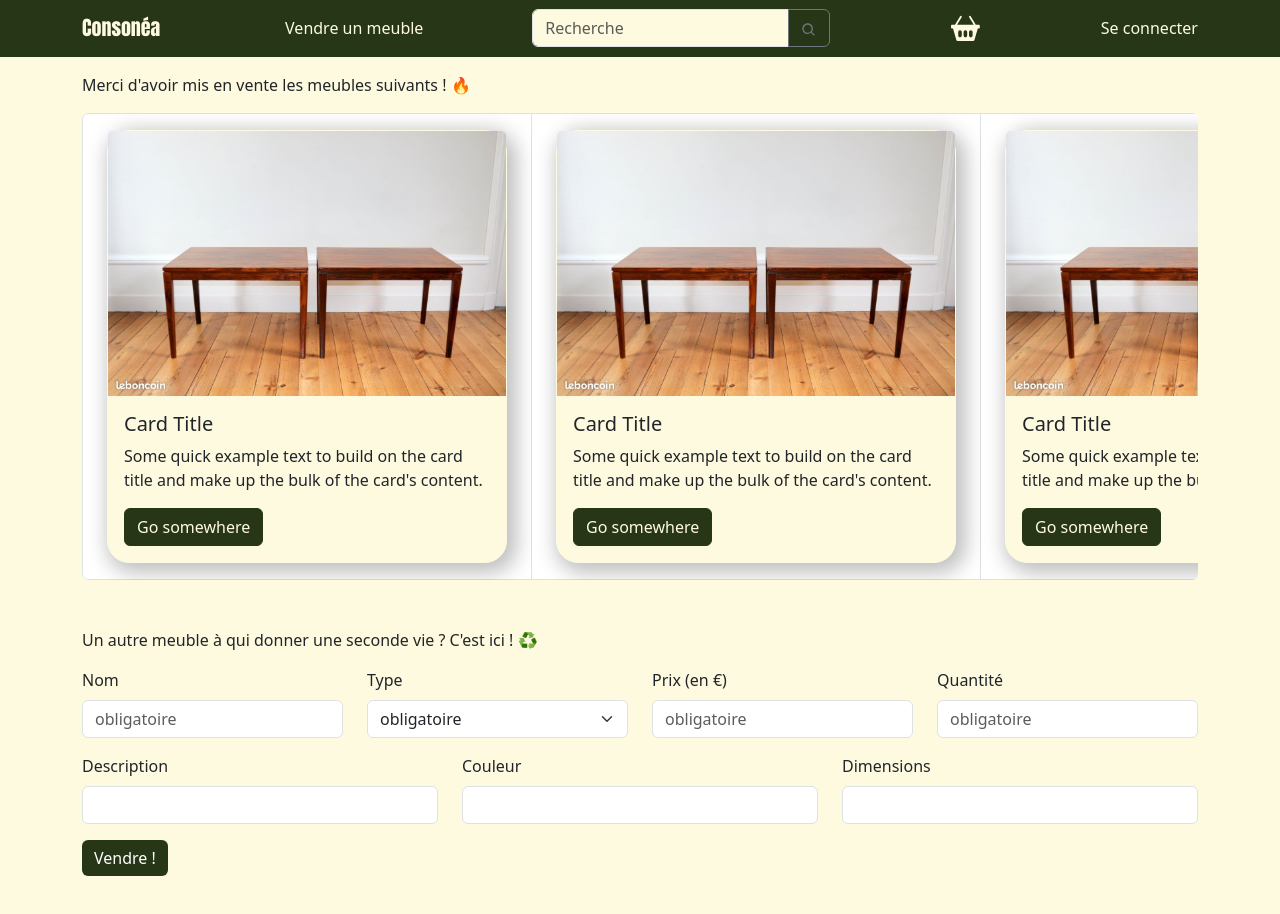
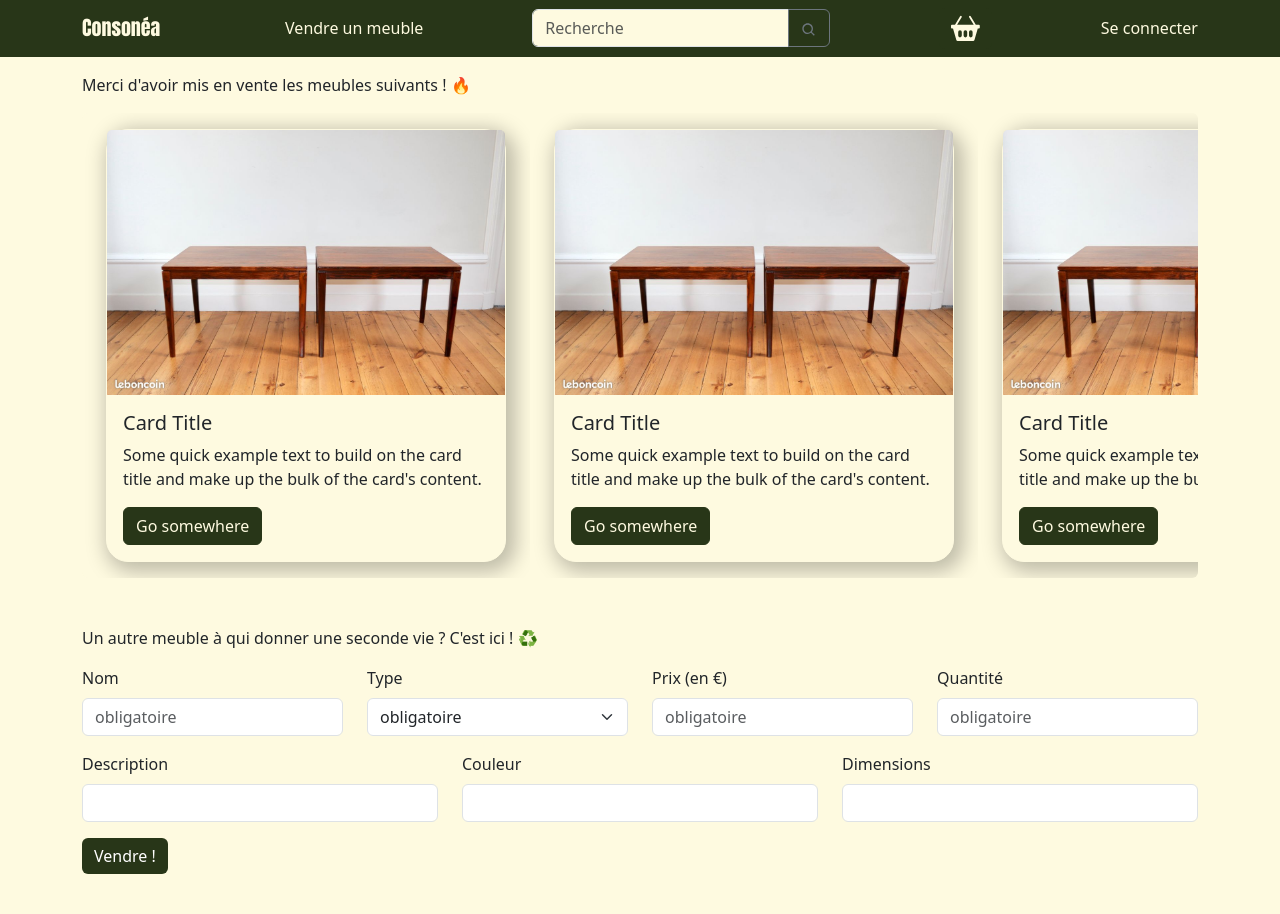
Before and after one commit to adatechschool/projet-collectif-site-e-commerce-de-mobilier-Consonea, a React (Create React App) app in the folder client/: page /profile in a window 1280 px wide. Shown: the top 914 px of the page. Before the commit the page ends 876 px from the top, so only its background shows below. Built offline with nearby package versions, Linux system fonts and the light colour scheme.

Commit message:
changement background color sur le user interface

```diff
--- a/client/src/pages/UserInterface.js
+++ b/client/src/pages/UserInterface.js
@@ -5,17 +5,17 @@ import AddArticle from "../components/AddArticle";
 export default function userInterface() {
     return (
         <>
-        <Container className="dflex mt-3">
+        <Container className="dflex mt-3 mb-5">
             <div>
                 <p>Merci d'avoir mis en vente les meubles suivants ! 🔥</p>
-                <ListGroup horizontal style={{overflow:"scroll"}}>
-                    <ListGroup.Item><Article /></ListGroup.Item>
-                    <ListGroup.Item><Article /></ListGroup.Item>
-                    <ListGroup.Item><Article /></ListGroup.Item>
-                    <ListGroup.Item><Article /></ListGroup.Item>
-                    <ListGroup.Item><Article /></ListGroup.Item>
-                    <ListGroup.Item><Article /></ListGroup.Item>
-                    <ListGroup.Item><Article /></ListGroup.Item>
+                <ListGroup horizontal style={{overflow:"scroll", backgroundColor:"#FEFAE0"}}>
+                    <ListGroup.Item style={{backgroundColor:"#FEFAE0", border:"none"}}><Article /></ListGroup.Item>
+                    <ListGroup.Item style={{backgroundColor:"#FEFAE0", border:"none"}}><Article /></ListGroup.Item>
+                    <ListGroup.Item style={{backgroundColor:"#FEFAE0", border:"none"}}><Article /></ListGroup.Item>
+                    <ListGroup.Item style={{backgroundColor:"#FEFAE0", border:"none"}}><Article /></ListGroup.Item>
+                    <ListGroup.Item style={{backgroundColor:"#FEFAE0", border:"none"}}><Article /></ListGroup.Item>
+                    <ListGroup.Item style={{backgroundColor:"#FEFAE0", border:"none"}}><Article /></ListGroup.Item>
+                    <ListGroup.Item style={{backgroundColor:"#FEFAE0", border:"none"}}><Article /></ListGroup.Item>
                 </ListGroup>
             </div>
 
```
